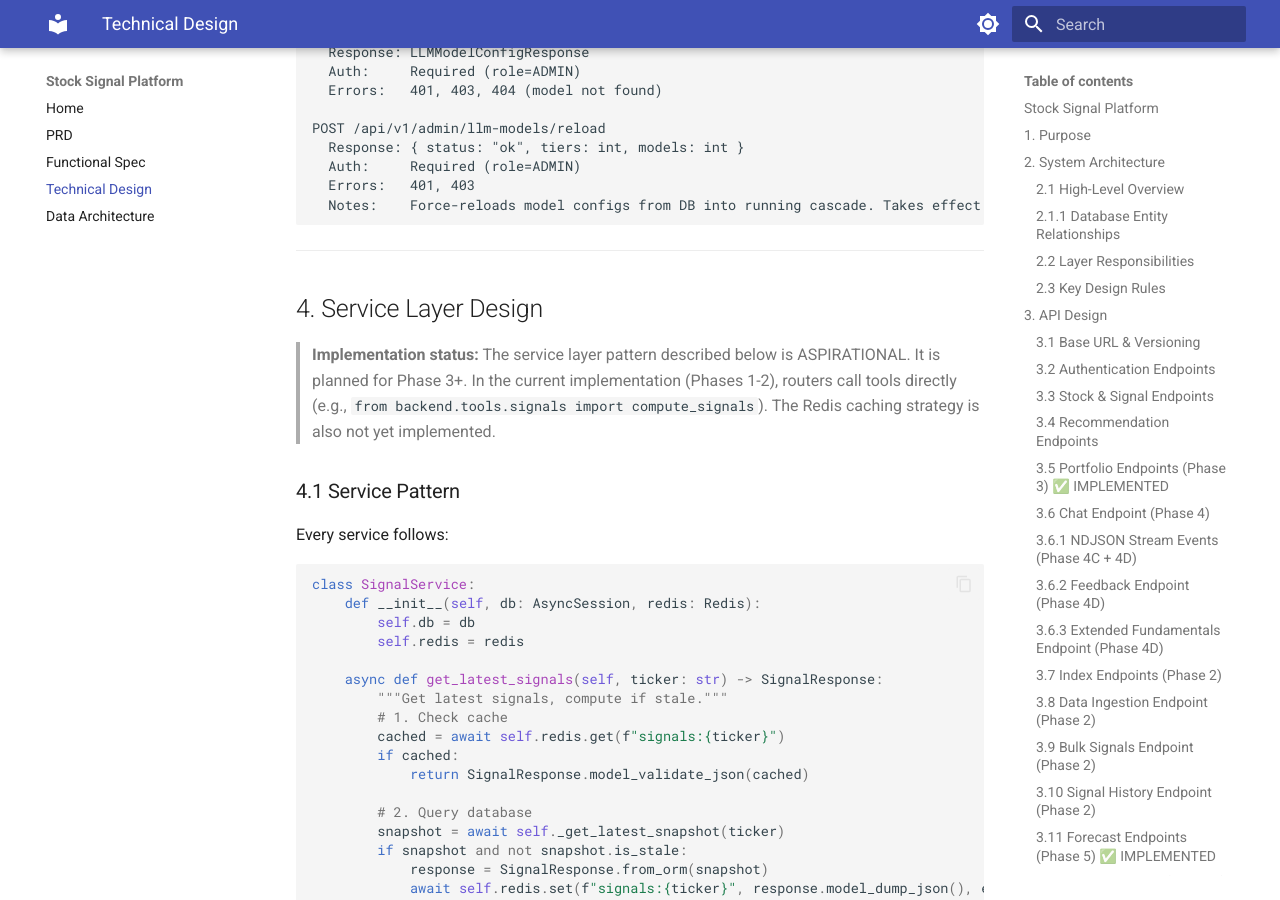
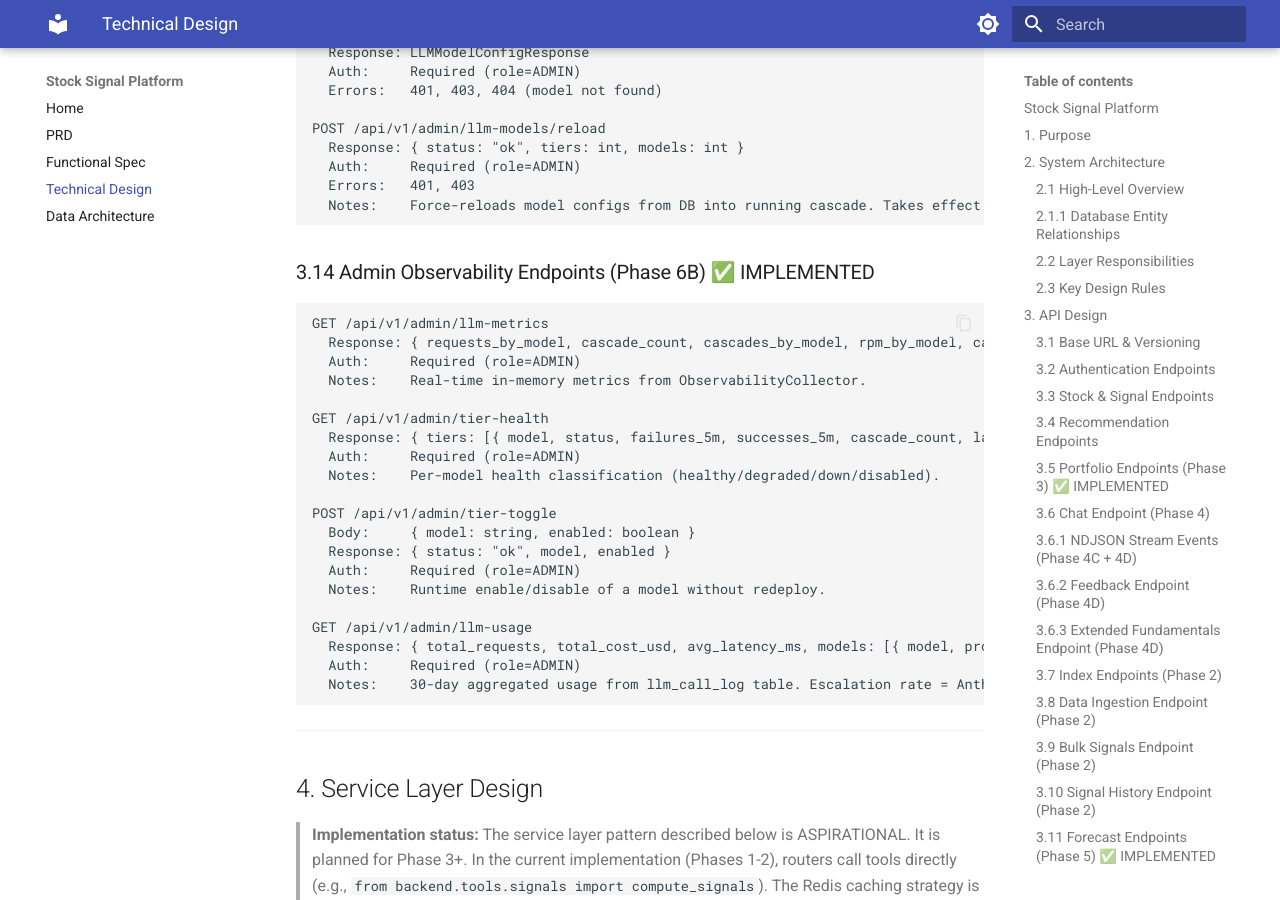
Before and after one commit to vipulbhatia29/stock-signal-platform, an MkDocs documentation site: the page built from docs/TDD.md, in a window 1280 px wide and 900 px high, scrolled down 10968 px. Built offline with MkDocs 1.6.1 and Material for MkDocs 9.7.7, drawn with Linux system fonts in a browser that asks for light colours; some of the changed text lies outside the part shown.

Commit message:
docs: update TDD, FSD, project-plan for Phase 6B observability
- TDD: add §3.14 admin observability endpoints, update §10.3 with
  ObservabilityCollector, ContextVars, fire-and-forget DB writes
- FSD: enhance NFR-6 with LLM/tool logging, in-memory metrics, admin API
- project-plan: mark Phase 6B complete

Co-Authored-By: Claude Opus 4.6 (1M context) <noreply@anthropic.com>

````diff
--- a/docs/TDD.md
+++ b/docs/TDD.md
@@ -539,6 +539,31 @@ POST /api/v1/admin/llm-models/reload
   Auth:     Required (role=ADMIN)
   Errors:   401, 403
   Notes:    Force-reloads model configs from DB into running cascade. Takes effect immediately.
+```
+
+### 3.14 Admin Observability Endpoints (Phase 6B) ✅ IMPLEMENTED
+
+```
+GET /api/v1/admin/llm-metrics
+  Response: { requests_by_model, cascade_count, cascades_by_model, rpm_by_model, cascade_log }
+  Auth:     Required (role=ADMIN)
+  Notes:    Real-time in-memory metrics from ObservabilityCollector.
+
+GET /api/v1/admin/tier-health
+  Response: { tiers: [{ model, status, failures_5m, successes_5m, cascade_count, latency: { avg_ms, p95_ms } }], summary: { total, healthy, degraded, down, disabled } }
+  Auth:     Required (role=ADMIN)
+  Notes:    Per-model health classification (healthy/degraded/down/disabled).
+
+POST /api/v1/admin/tier-toggle
+  Body:     { model: string, enabled: boolean }
+  Response: { status: "ok", model, enabled }
+  Auth:     Required (role=ADMIN)
+  Notes:    Runtime enable/disable of a model without redeploy.
+
+GET /api/v1/admin/llm-usage
+  Response: { total_requests, total_cost_usd, avg_latency_ms, models: [{ model, provider, request_count, cost_usd }], escalation_rate }
+  Auth:     Required (role=ADMIN)
+  Notes:    30-day aggregated usage from llm_call_log table. Escalation rate = Anthropic calls / total.
 ```
 
 ---
@@ -1301,6 +1326,7 @@ async def get_signals(ticker: str, request: Request):
 - **Traces:** Correlation ID on every request (X-Request-ID header)
 - **Alerts:** Azure Monitor alerts on error rate > 5%, P95 latency > 5s
 - **Job health:** TaskLog table queried by dashboard widget
+- **LLM Observability (Phase 6B):** `ObservabilityCollector` singleton tracks in-memory RPM, cascade events, per-model health (healthy/degraded/down/disabled), latency percentiles. Every LLM call and tool execution writes to `llm_call_log` / `tool_execution_log` TimescaleDB hypertables (fire-and-forget async). Admin endpoints: `GET /admin/llm-metrics`, `GET /admin/tier-health`, `POST /admin/tier-toggle`, `GET /admin/llm-usage`. ContextVars (`current_session_id`, `current_query_id`) flow request context without signature changes.
 
 ---
 
````
Also changed, not shown: docs/FSD.md (+7 -2 lines), project-plan.md (+8 -8 lines).
